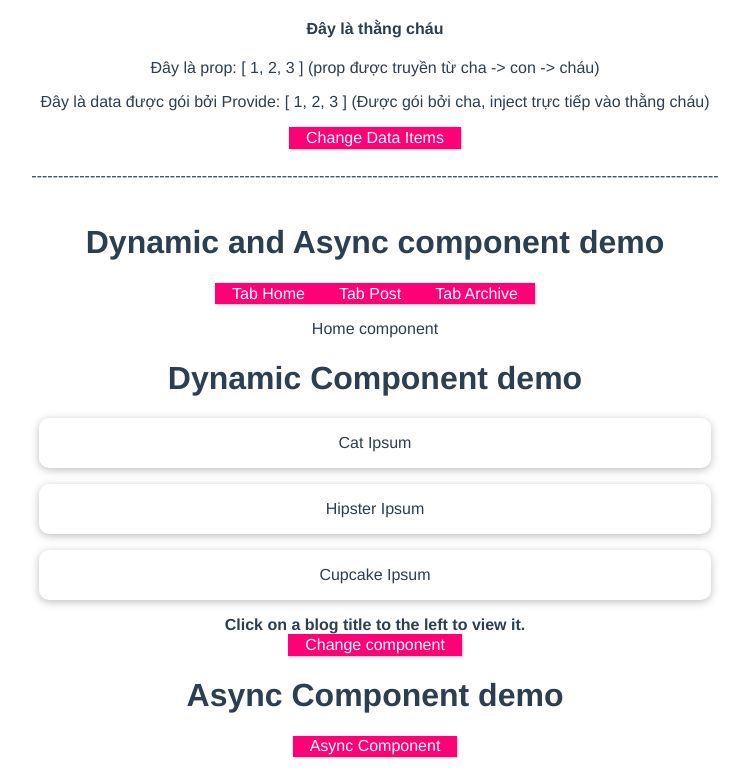
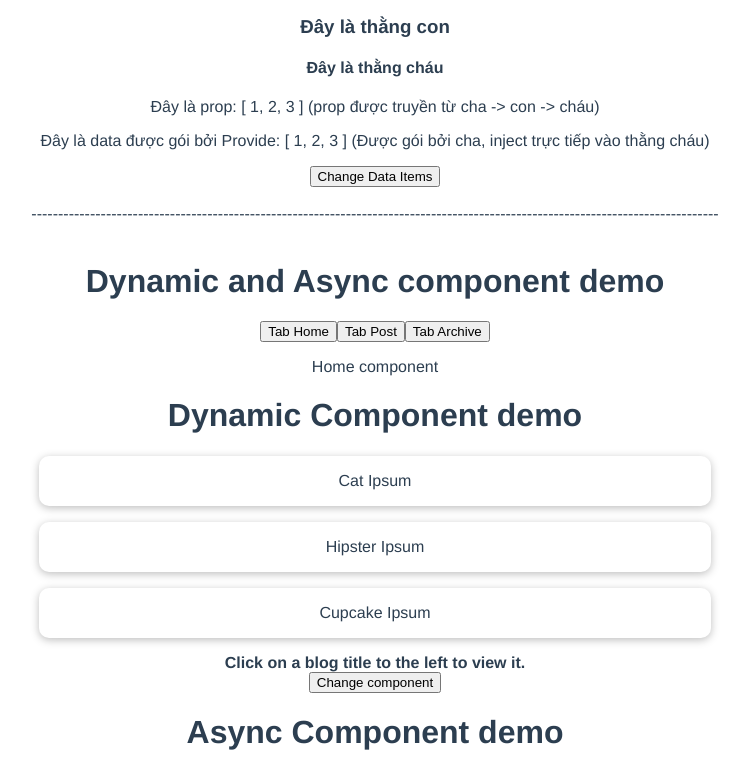
Before and after one commit to quangtran1357/vue-cli-demo, a Vue app: page / in a window 1280 px wide. Shown: the part 1631-2402 px from the top of the page, without its empty margins (265-1014 px from the left). Built offline with nearby package versions, Linux system fonts and the light colour scheme.

Commit message:
add_mixins_scoped

```diff
--- a/src/App.vue
+++ b/src/App.vue
@@ -66,6 +66,18 @@
     return {
       isShowLifecycle: true
     }
+  },
+  mounted() {
+    // Cookie
+    // const d = new Date();
+    // d.setTime(d.getTime() + (5*1000));
+    // let expires = "expires="+ d.toUTCString();
+    // document.cookie = `username=Quang Tran; expires=${expires}`
+
+    // LocalStorage
+    // localStorage.setItem('dataDemoLocalStorage', 'demo demo demo')
+    // console.log(localStorage.getItem('dataDemoLocalStorage'))
+    // localStorage.removeItem('dataDemoLocalStorage')
   }
 }
 </script>
@@ -90,4 +102,27 @@
   width: 90%;
   max-width: 40rem;
 }
+.is-favorite {
+    background-color: wheat
+}
+ul {
+  margin: 0;
+  padding: 0;
+  list-style: none;
+}
+li {
+  box-shadow: 0 2px 8px rgba(0, 0, 0, 0.26);
+  margin: 1rem auto;
+  border-radius: 10px;
+  padding: 1rem;
+  text-align: center;
+  width: 90%;
+  max-width: 40rem;
+}
+h2 {
+  font-size: 2rem;
+  border-bottom: 4px solid #ccc;
+  color: #58004d;
+  margin: 0 0 1rem 0;
+}
 </style>
--- a/src/components/dynamic-and-async-components/Tabs.vue
+++ b/src/components/dynamic-and-async-components/Tabs.vue
@@ -6,7 +6,7 @@
                 v-for="tab in tabs"
                 :key="tab.id"
                 :class="['tab-button', { active: currentTab === tab }]"
-                @click="changeTab(tab.component)"
+                @click="changeTab(tab.componentName)"
             >
                 {{ tab.title }}
             </button>
@@ -22,36 +22,39 @@
 import TabHome from './TabHome.vue'
 import TabPost from './TabPost.vue'
 import TabArchive from './TabArchive.vue'
+import tabsMixin from '../../mixins/tabs.js'
+
 export default {
     name: 'Tabs',
+    mixins: [tabsMixin], // Mixin local
     components: {TabHome, TabPost, TabArchive},
     data() {
         return {
-            currentTab: TabHome,
+            currentTab: 'tab-home',
+            // currentTab: TabHome,
             tabs: [
                 {
                     id: 1,
                     component: TabHome,
-                    title: 'Tab Home'
+                    title: 'Tab Home',
+                    componentName: 'tab-home'
                 },
                 {
                     id: 2,
                     component: TabPost,
-                    title: 'Tab Post'
+                    title: 'Tab Post',
+                    componentName: 'tab-post'
                 },
                 {
                     id: 3,
                     component: TabArchive,
-                    title: 'Tab Archive'
+                    title: 'Tab Archive',
+                    componentName: 'tab-archive'
                 }
-            ]
+            ],
+            tabIndex: 10
         }
     },
-    // computed: {
-    //     currentTabComponent() {
-    //         return this.currentTab
-    //     }
-    // },
     methods: {
         changeTab(component) {
             this.currentTab = component
--- a/src/components/emit-custom/FriendContact.vue
+++ b/src/components/emit-custom/FriendContact.vue
@@ -73,42 +73,4 @@
 
 <!-- Add "scoped" attribute to limit CSS to this component only -->
 <style>
-.is-favorite {
-    background-color: wheat
-}
-ul {
-  margin: 0;
-  padding: 0;
-  list-style: none;
-}
-li {
-  box-shadow: 0 2px 8px rgba(0, 0, 0, 0.26);
-  margin: 1rem auto;
-  border-radius: 10px;
-  padding: 1rem;
-  text-align: center;
-  width: 90%;
-  max-width: 40rem;
-}
-h2 {
-  font-size: 2rem;
-  border-bottom: 4px solid #ccc;
-  color: #58004d;
-  margin: 0 0 1rem 0;
-}
-button {
-  font: inherit;
-  cursor: pointer;
-  border: 1px solid #ff0077;
-  background-color: #ff0077;
-  color: white;
-  padding: 0.05rem 1rem;
-  box-shadow: 1px 1px 2px rgba(0, 0, 0, 0.26);
-}
-button:hover,
-button:active {
-  background-color: #ec3169;
-  border-color: #ec3169;
-  box-shadow: 1px 1px 4px rgba(0, 0, 0, 0.26);
-}
 </style>
--- a/src/components/provide-inject/ProvideInject.vue
+++ b/src/components/provide-inject/ProvideInject.vue
@@ -7,7 +7,7 @@
 </template>
 
 <script>
-import {computed } from 'vue'
+import { computed } from 'vue'
 import ProvideInjectChild from './ProvideInjectChild.vue'
 export default {
   name: 'ProvideInject',
--- a/src/components/slots/BaseButton.vue
+++ b/src/components/slots/BaseButton.vue
@@ -16,5 +16,23 @@
 }
 </script>
 
-<style>
+<style scoped>
+.base-button {
+  font-size: 50px;
+}
+button {
+  font: inherit;
+  cursor: pointer;
+  border: 1px solid #ff0077;
+  background-color: #ff0077;
+  color: white;
+  padding: 0.05rem 1rem;
+  box-shadow: 1px 1px 2px rgba(0, 0, 0, 0.26);
+}
+button:hover,
+button:active {
+  background-color: #ec3169;
+  border-color: #ec3169;
+  box-shadow: 1px 1px 4px rgba(0, 0, 0, 0.26);
+}
 </style>
--- a/src/main.js
+++ b/src/main.js
@@ -5,7 +5,17 @@
 // import * as util from './util.js'
 // import customNameByExportDefault from './util.js'
 
-createApp(App).mount('#app')
+const vue = createApp(App)
+// Mixin global
+// vue.mixin({
+//     data() {
+//         return {
+//             demoGlobal: 'demo global'
+//         }
+//     }
+// })
+// vue.component('base-button', BaseButton)
+vue.mount('#app')
 
 // console.log(addTwoNumbers(5, 10))
 
--- /dev/null
+++ b/src/mixins/tabs.js
@@ -0,0 +1,12 @@
+export default {
+    data() {
+        return {
+            tabIndex: 0
+        }
+    },
+    methods: {
+        changeTabIndex(index) {
+            this.tabIndex = index
+        }
+    }
+}
```
